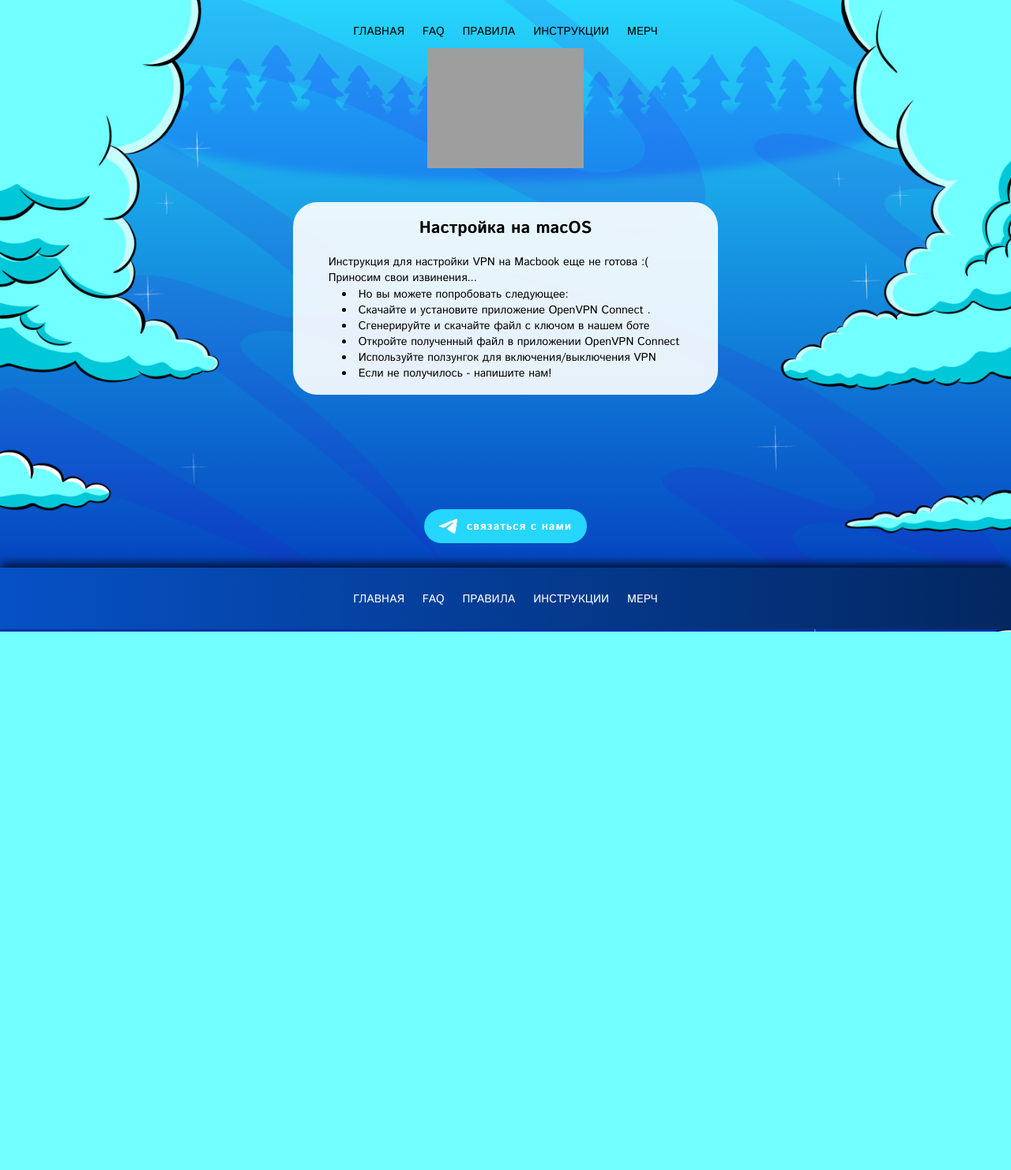
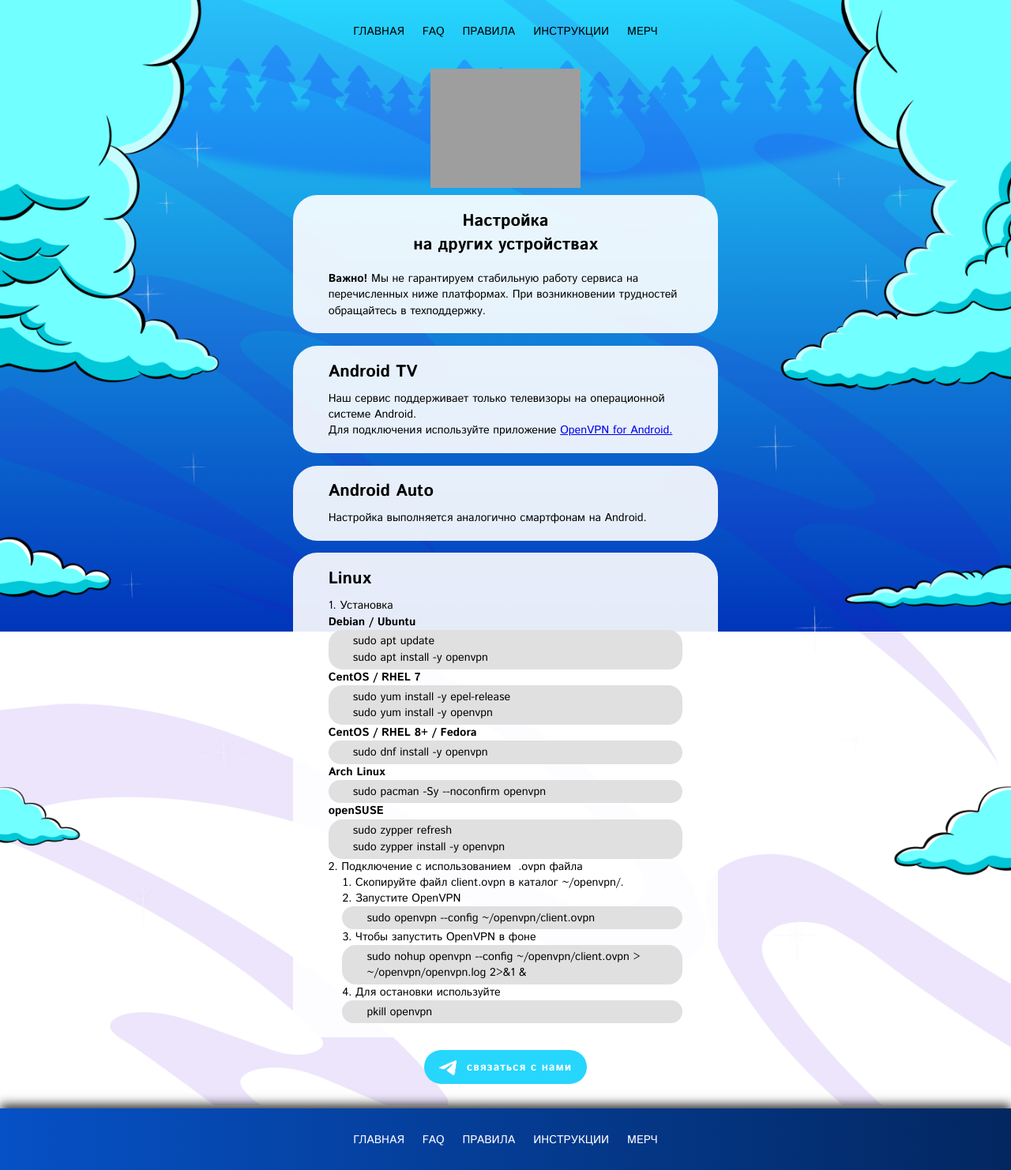
Before and after one commit to dvoropaev/VPN-TIME_SITE, a Node project: template src/templates/pages/instructions/other/index.pug in a window 1280 px wide. Shown: the whole page at 79% size. Before the commit the page ends 800 px from the top, so only its background shows below. Run offline with Node 20 templates, Linux system fonts and the light colour scheme; the template is opened without the code that fills it, so the values that code supplies are empty; style sheets or scripts are compiled from the project's sources; some libraries are stand-ins or nearby versions; grey boxes are pictures that could not be loaded.

Commit message:
feat: instruction other

```diff
--- a/src/sass/component/hero.scss
+++ b/src/sass/component/hero.scss
@@ -127,13 +127,13 @@
 
 .instructions-other{
     &-hero{
-        height: 23rem;
         position: relative;
-        padding-top: 1rem;
+        padding-top: 4rem;
+        padding-bottom: 1rem;
         &__image{
             background-image: url(../img/hero/instructions-other-2x.png);
-            width: 22.2rem;
-            height: 17.1rem;
+            width: 21.4rem;
+            height: 17rem;
             background-size: contain;
             margin: 0 auto;
         }
@@ -164,3 +164,28 @@
     }
 
 }
+
+@media (width <= 767px) {
+    .instructions{
+        &-mac{
+            &-hero{
+                padding-left: 6rem;
+            }
+        }
+
+        &-android{
+            &-hero{
+                padding-top: 1rem;
+                padding-bottom: 6rem;
+            }
+        }
+
+        &-other{
+            &-hero{
+                padding-top: 0rem;
+                padding-bottom: 4rem;
+            }
+
+        }
+    }
+}
--- a/src/sass/page/instructions.scss
+++ b/src/sass/page/instructions.scss
@@ -40,6 +40,8 @@
     }
 }
 
+
+
 .instructions-mac {
     &__info {
         margin-bottom: 1.8rem;
@@ -49,9 +51,31 @@
 
         .title {
             text-align: center;
+
+            &__left{
+                padding-bottom: 1rem;
+                font-size: 2.4rem;
+                font-weight: 700;
+                text-align: left;
+            }
         }
     }
 }
+
+.instructions{
+    &__info-box{
+        background-color: #E0E0E0;
+        border-radius: 2rem;
+        padding: .5rem 3.5rem;
+    }
+
+    &__ul{
+        list-style-position: inside;
+        padding-left: 2rem;
+    }
+}
+
+
 
 @media (width <= 767px) {
     .page {
@@ -117,19 +141,19 @@
         }
 
         &-instructions-windows {
-            background-image: url("../img/bg/bg-instructions-mac.png");
+            background-image: url("../img/bg/bg-instructions-win.png");
         }
 
         &-instructions-iphone {
-            background-image: url("../img/bg/bg-instructions-mac.png");
+            background-image: url("../img/bg/bg-instructions-iphone.png");
         }
 
         &-instructions-android {
-            background-image: url("../img/bg/bg-instructions-mac.png");
+            background-image: url("../img/bg/bg-instructions-android.png");
         }
 
         &-instructions-other {
-            background-image: url("../img/bg/bg-instructions-mac.png");
+            background-image: url("../img/bg/bg-instructions-other.png");
         }
     }
 
--- a/src/templates/pages/instructions/other/index.pug
+++ b/src/templates/pages/instructions/other/index.pug
@@ -2,32 +2,79 @@ extends ../../../layouts/_layout.pug
 
 block vars
   - var basePath = '../../'
-  - var bodyClass = 'page-instructions-mac'
-  - var currentPage = 'instructions-mac'
+  - var bodyClass = 'page-instructions-other'
+  - var currentPage = 'instructions-other'
 
 block title
-  title Настройка на macOS
+  title Настройка на других устройствах
 
 block content
   main
     .container
-      .instructions-mac-hero
-        .instructions-mac-hero__image
+      .instructions-other-hero
+        .instructions-other-hero__image
 
       .instructions-mac__info
-        .title Настройка на macOS
+        .title
+          div Настройка
+          div на других устройствах
         .instructions-mac__info-content
-            p Инструкция для настройки VPN на Macbook еще не готова :(
-            p Приносим свои извинения...
+            p
+              span.text-700 Важно!
+              |Мы не гарантируем стабильную работу сервиса на перечисленных ниже платформах. При возникновении трудностей обращайтесь в техподдержку.
 
-            ul
-                li Но вы можете попробовать следующее:
-                li Скачайте и установите приложение OpenVPN Connect .
-                li Сгенерируйте и скачайте файл с ключом в нашем боте
-                li Откройте полученный файл в приложении OpenVPN Connect
-                li Используйте ползунгок для включения/выключения VPN
-                li Если не получилось - напишите нам!
+      .instructions-mac__info
+        .title__left Android TV
+        .instructions-mac__info-content
+            p Наш сервис поддерживает только телевизоры на операционной системе Android.
+            p Для подключения используйте приложение
+              a(href="#" target="_blank") OpenVPN for Android.
 
+      .instructions-mac__info
+        .title__left Android Auto
+        .instructions-mac__info-content
+            p Настройка выполняется аналогично смартфонам на Android.
+
+      .instructions-mac__info
+        .title__left Linux
+        .instructions-mac__info-content
+            p 1. Установка
+            p.text-700 Debian / Ubuntu
+            .instructions__info-box
+              p sudo apt update
+              p sudo apt install -y openvpn
+
+            p.text-700 CentOS / RHEL 7
+            .instructions__info-box
+              p sudo yum install -y epel-release
+              p sudo yum install -y openvpn
+
+            p.text-700 CentOS / RHEL 8+ / Fedora
+            .instructions__info-box
+              p sudo dnf install -y openvpn
+
+            p.text-700 Arch Linux
+            .instructions__info-box
+              p sudo pacman -Sy --noconfirm openvpn
+
+            p.text-700 openSUSE
+            .instructions__info-box
+              p sudo zypper refresh
+              p sudo zypper install -y openvpn
+
+            p 2. Подключение с использованием  .ovpn файла
+            p
+              ol.instructions__ul
+                li Скопируйте файл client.ovpn в каталог ~/openvpn/.
+                li Запустите OpenVPN
+                  .instructions__info-box
+                    p sudo openvpn --config ~/openvpn/client.ovpn
+                li Чтобы запустить OpenVPN в фоне
+                  .instructions__info-box
+                    p sudo nohup openvpn --config ~/openvpn/client.ovpn > ~/openvpn/openvpn.log 2>&1 &
+                li Для остановки используйте
+                  .instructions__info-box
+                    p pkill openvpn
 
 
     .box__btn
```
Also changed, not shown: src/templates/pages/instructions/index.pug (+5 -5 lines), src/templates/pages/merch/index.pug (added, +21 -0 lines), src/img/bg/bg-instructions-android-2x.png (added), src/img/bg/bg-instructions-android.png (added), src/img/bg/bg-instructions-iphone-2x.png (added), src/img/bg/bg-instructions-iphone.png (added), src/img/bg/bg-instructions-other-2x.png (added), src/img/bg/bg-instructions-other.png (added), src/img/bg/bg-instructions-win-2x.png (added), src/img/bg/bg-instructions-win.png (added).
